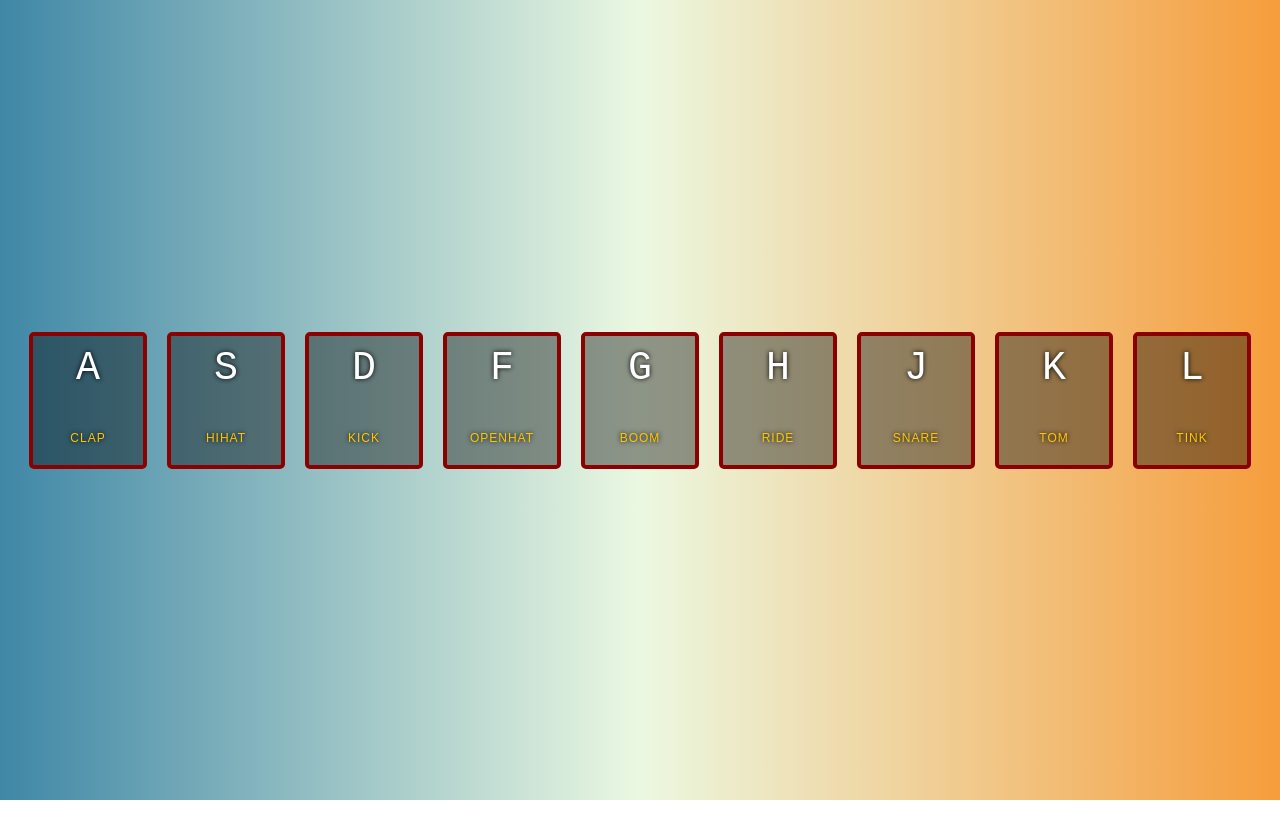
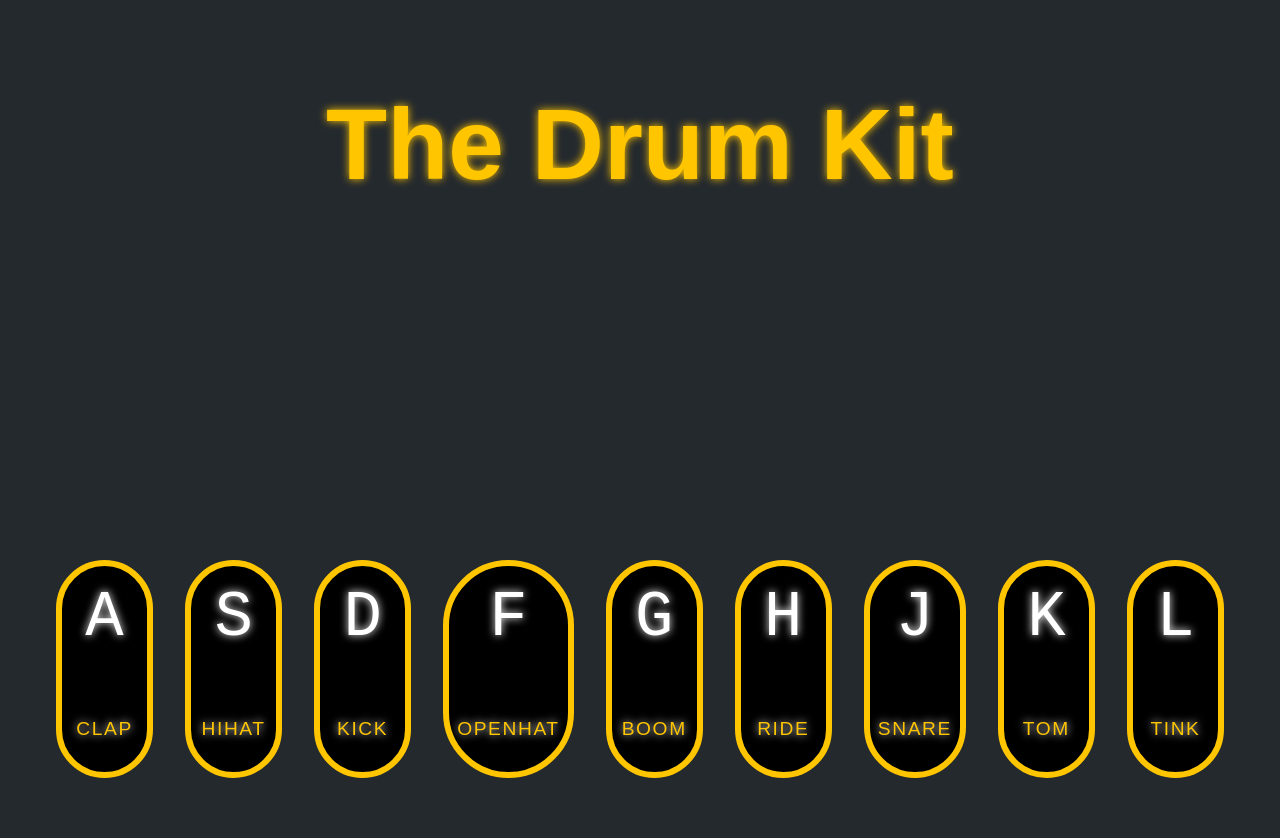
Before and after one commit to robertbls/Drum-Kit, a plain HTML site: page index.html in a window 1280 px wide. Before the commit the page ends 800 px from the top, so only its background shows below. Drawn offline with Linux system fonts and the light colour scheme.

Commit message:
change style

```diff
--- a/index.html
+++ b/index.html
@@ -7,7 +7,13 @@
     <link rel="stylesheet" href="style.css">
 </head>
 <body>
+<h1> The Drum Kit</h1>
 
+<!--<ul>-->
+<!--    <li>Make sure your sound is ON</li>-->
+<!--    <li>press a key on your keyboard</li>-->
+<!--    <li>and have FUN</li>-->
+<!--</ul>-->
 
 <div class="keys">
     <div data-key="65" class="key">
@@ -59,8 +65,6 @@
 <audio data-key="76" src="sounds/tink.wav"></audio>
 
 <script>
-
-
 function playSound(e) {
     const  audio = document.querySelector(`audio[data-key="${e.keyCode}"]`);
     const  key = document.querySelector(`.key[data-key="${e.keyCode}"]`);
--- a/style.css
+++ b/style.css
@@ -1,16 +1,36 @@
-html {
-    font-size: 10px;
-    background: linear-gradient(0.25turn, #3f87a6, #ebf8e1, #f69d3c);
-    background-position: center ;
-    background-size: cover;
-    background-repeat: no-repeat, no-repeat;
+/*html {*/
+/*    font-size: 10px;*/
+/*    background: linear-gradient(0.25turn, #3f87a6, #ebf8e1, #f69d3c);*/
+/*    background-position: center;*/
+/*    background-size: cover;*/
+/*    background-repeat: no-repeat, no-repeat;*/
+/*}*/
+
+body,html {
+    margin: 20px;
+    font-family: sans-serif;
+    background: #24292E;
+    /*background-position: center;*/
+    /*background-size: cover;*/
+    /*background-repeat: no-repeat, no-repeat;*/
 }
 
-body,html {
-    margin: 0;
-    padding: 0;
-    font-family: sans-serif;
+h1 {
+    font-size: 100px;
+    color: #ffc600;
+    text-align: center;
+    text-shadow: 0 0 .5rem #ffc600;
 }
+
+/*ul {*/
+/*    font-size: 40px;*/
+/*    color: #ffc600;*/
+/*    text-align: left;*/
+/*    text-shadow: 0 0 .5rem #ffc600;*/
+/*    margin-bottom: -10px;*/
+/*    padding-bottom: -10px;*/
+/*}*/
+
 
 .keys {
     display: flex;
@@ -18,12 +38,14 @@ body,html {
     min-height: 100vh;
     align-items: center;
     justify-content: center;
+    margin-top: 0px;
+    padding-top: 0px;
 
 }
 
 .key {
-    border: .4rem solid darkred;
-    border-radius: .5rem;
+    border: .4rem solid #ffc600;
+    border-radius: 5rem;
     margin: 1rem;
     font-size: 5.5rem;
     padding: 1rem .5rem;
@@ -31,8 +53,8 @@ body,html {
     width: 10rem;
     text-align: center;
     color: white;
-    background: rgba(0,0,0,0.4);
-    text-shadow: 0 0 .5rem black;
+    background: black;
+    text-shadow: 0 0 .5rem whitesmoke;
 }
 
 .playing {
```
